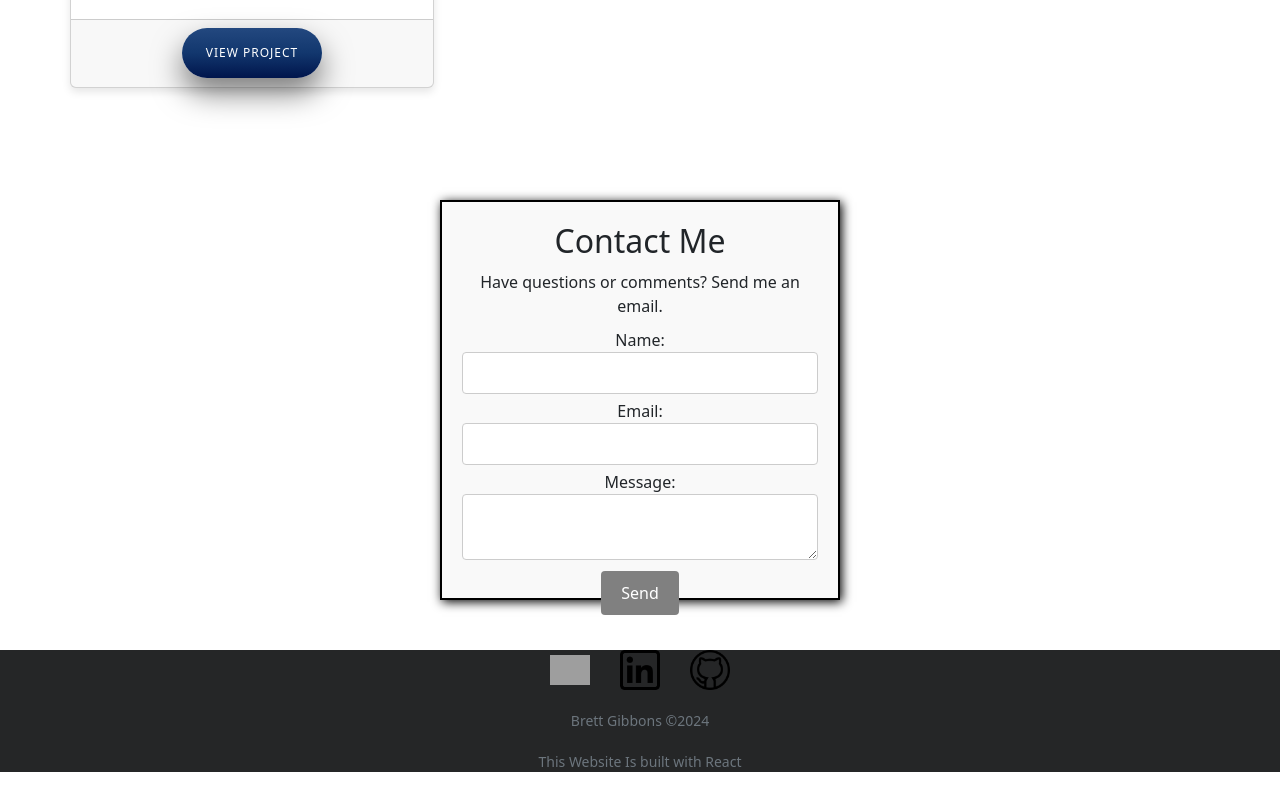
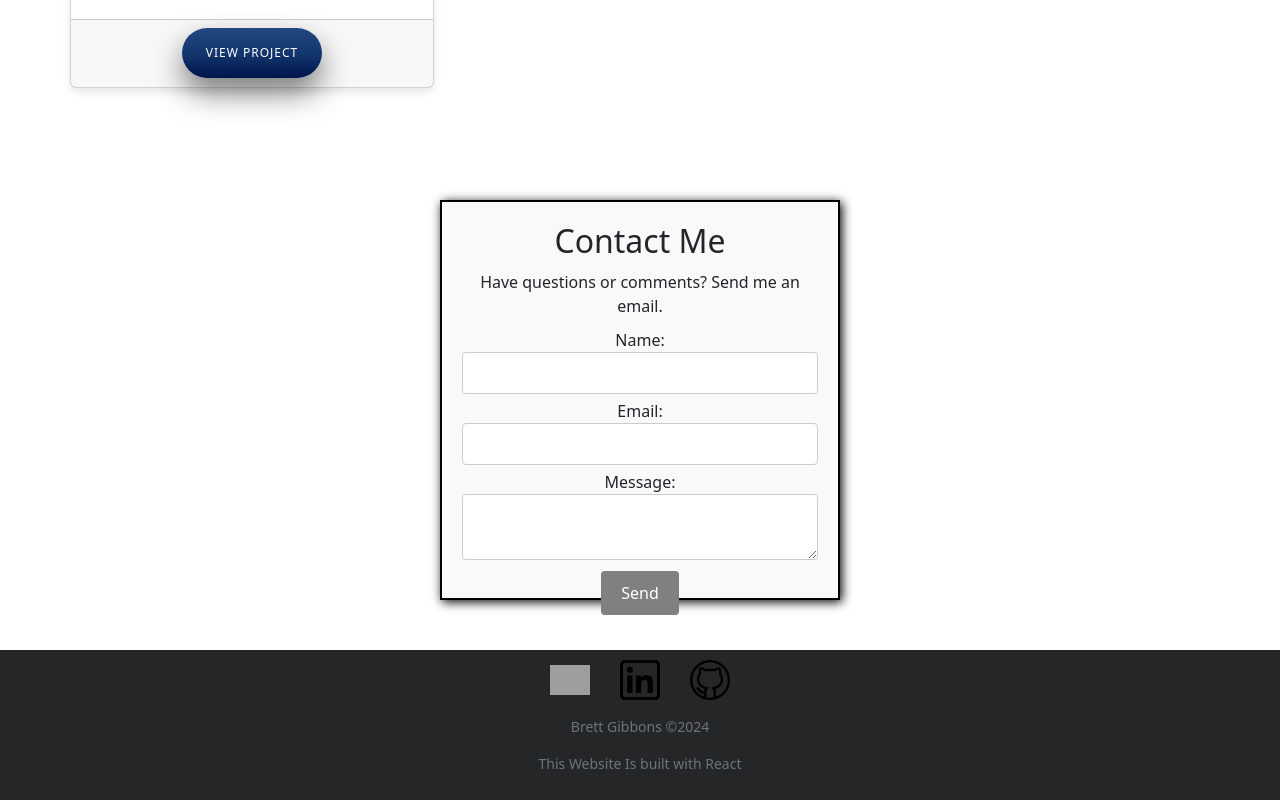
Before and after one commit to Brettygibb/Portfolio, a React (Create React App) app: page / in a window 1280 px wide. Shown: the part 2594-3394 px from the top of the page. Built offline with nearby package versions, Linux system fonts and the light colour scheme; grey boxes are pictures that could not be loaded.

Commit message:
Update App.css

```diff
--- a/src/App.css
+++ b/src/App.css
@@ -143,6 +143,7 @@ nav ul:hover li:hover ~ li:before {
   background: #252627;
   color: grey;
   text-align: center;
+  padding: 10px 0;
   bottom: 0;
   width: 100%;
 }
@@ -159,7 +160,6 @@ nav ul:hover li:hover ~ li:before {
   transform: scale(1.1); /* Slightly enlarge the image on hover */
 }
 footer p {
-  margin-top: 20px;
   font-size: 14px;
   color: #6c757d; /* Optional: Add a text color */
 }
```
